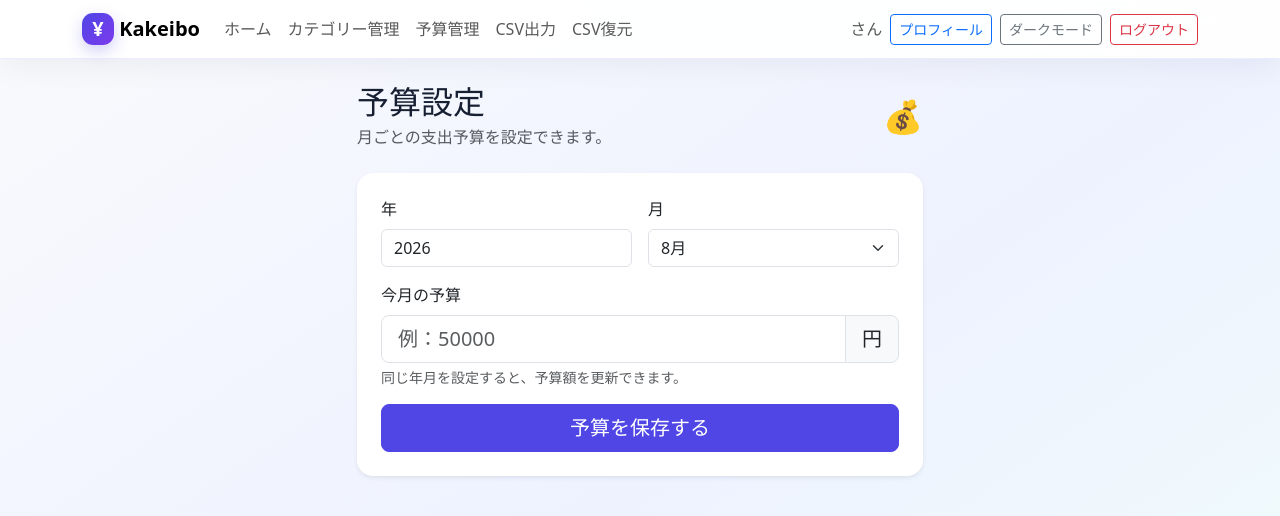
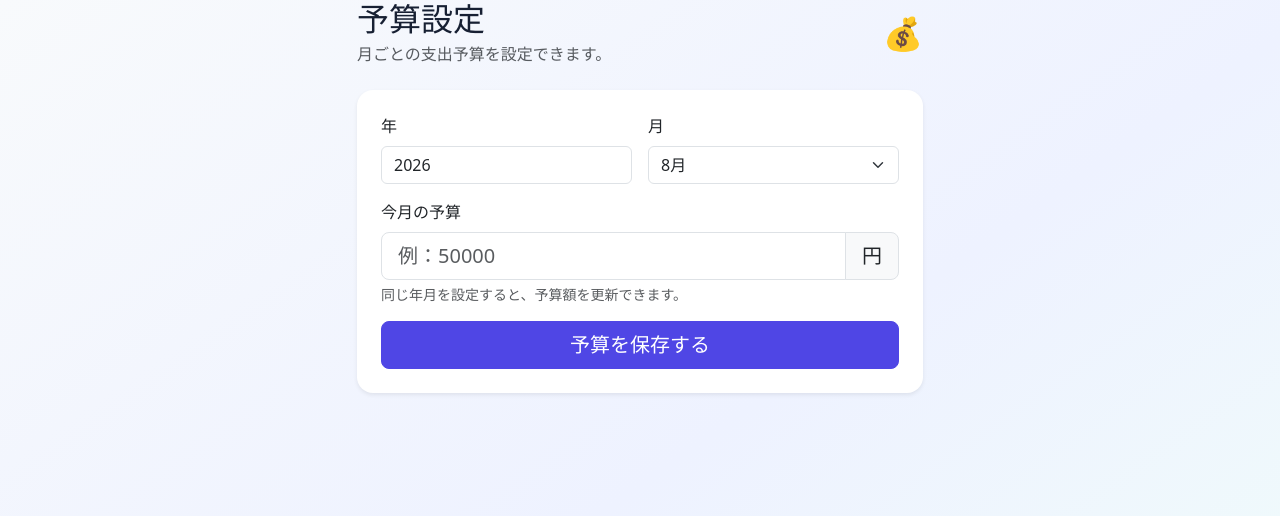
Before and after one commit to kaito-dev576/KakeiboApp, a Flask app: page /budget in a window 1280 px wide. Shown: the top 516 px of the page. Run offline with Flask 3, Linux system fonts and the light colour scheme; the visitor is signed in with stand-in values (Sample User, id 1).

Commit message:
共通レイアウトを改善

```diff
--- a/templates/base.html
+++ b/templates/base.html
@@ -15,91 +15,7 @@
 
 <body>
 
-<nav class="navbar navbar-expand-lg app-navbar mb-4">
-    <div class="container">
-
-        <a class="navbar-brand fw-bold" href="{{ url_for('expense.index') }}">
-            <span class="brand-mark">¥</span> Kakeibo
-        </a>
-
-        <button
-            class="navbar-toggler"
-            type="button"
-            data-bs-toggle="collapse"
-            data-bs-target="#navbarNav"
-        >
-            <span class="navbar-toggler-icon"></span>
-        </button>
-
-        <div class="collapse navbar-collapse" id="navbarNav">
-
-            {% if session.get("user_id") %}
-            <ul class="navbar-nav me-auto">
-                <li class="nav-item">
-                    <a class="nav-link" href="{{ url_for('expense.index') }}">
-                        ホーム
-                    </a>
-                </li>
-
-                <li class="nav-item">
-                    <a class="nav-link" href="{{ url_for('category.index') }}">
-                        カテゴリー管理
-                    </a>
-                </li>
-
-                <li class="nav-item">
-                    <a class="nav-link" href="{{ url_for('budget.budget_page') }}">
-                        予算管理
-                    </a>
-                </li>
-
-                <li class="nav-item">
-                    <a class="nav-link" href="{{ url_for('export.export_csv') }}">
-                        CSV出力
-                    </a>
-                </li>
-
-                <li class="nav-item">
-                    <a class="nav-link" href="{{ url_for('export.import_csv') }}">
-                        CSV復元
-                    </a>
-                </li>
-            </ul>
-
-            <div class="d-flex align-items-center gap-2">
-                <span class="navbar-text">
-                    {{ user.username }} さん
-                </span>
-
-                <a
-                    href="{{ url_for('profile.profile_page') }}"
-                    class="btn btn-outline-primary btn-sm"
-                >
-                    プロフィール
-                </a>
-
-                <button
-                    id="themeBtn"
-                    class="btn btn-outline-secondary btn-sm"
-                    type="button"
-                >
-                    ダークモード
-                </button>
-
-                <form method="POST" action="{{ url_for('auth.logout') }}" class="m-0">
-                    <input type="hidden" name="csrf_token" value="{{ csrf_token() }}">
-                    <button type="submit" class="btn btn-outline-danger btn-sm">
-                        ログアウト
-                    </button>
-                </form>
-            </div>
-            {% endif %}
-
-        </div>
-    </div>
-</nav>
-
-<main class="container app-main mb-5">
+<main class="container app-main">
 
     {% with messages = get_flashed_messages(with_categories=true) %}
         {% for category, message in messages %}
@@ -124,32 +40,6 @@
 <script src="https://cdn.jsdelivr.net/npm/bootstrap@5.3.7/dist/js/bootstrap.bundle.min.js"></script>
 
 <script>
-    const themeButton = document.getElementById("themeBtn");
-
-    if (themeButton) {
-        let theme = localStorage.getItem("theme") || "light";
-
-        function applyTheme(selectedTheme) {
-            document.documentElement.setAttribute(
-                "data-bs-theme",
-                selectedTheme
-            );
-
-            themeButton.textContent =
-                selectedTheme === "dark"
-                    ? "ライトモード"
-                    : "ダークモード";
-        }
-
-        applyTheme(theme);
-
-        themeButton.addEventListener("click", () => {
-            theme = theme === "dark" ? "light" : "dark";
-            applyTheme(theme);
-            localStorage.setItem("theme", theme);
-        });
-    }
-
     document.querySelectorAll(".flash-message").forEach((message) => {
         setTimeout(() => {
             bootstrap.Alert.getOrCreateInstance(message).close();
```
